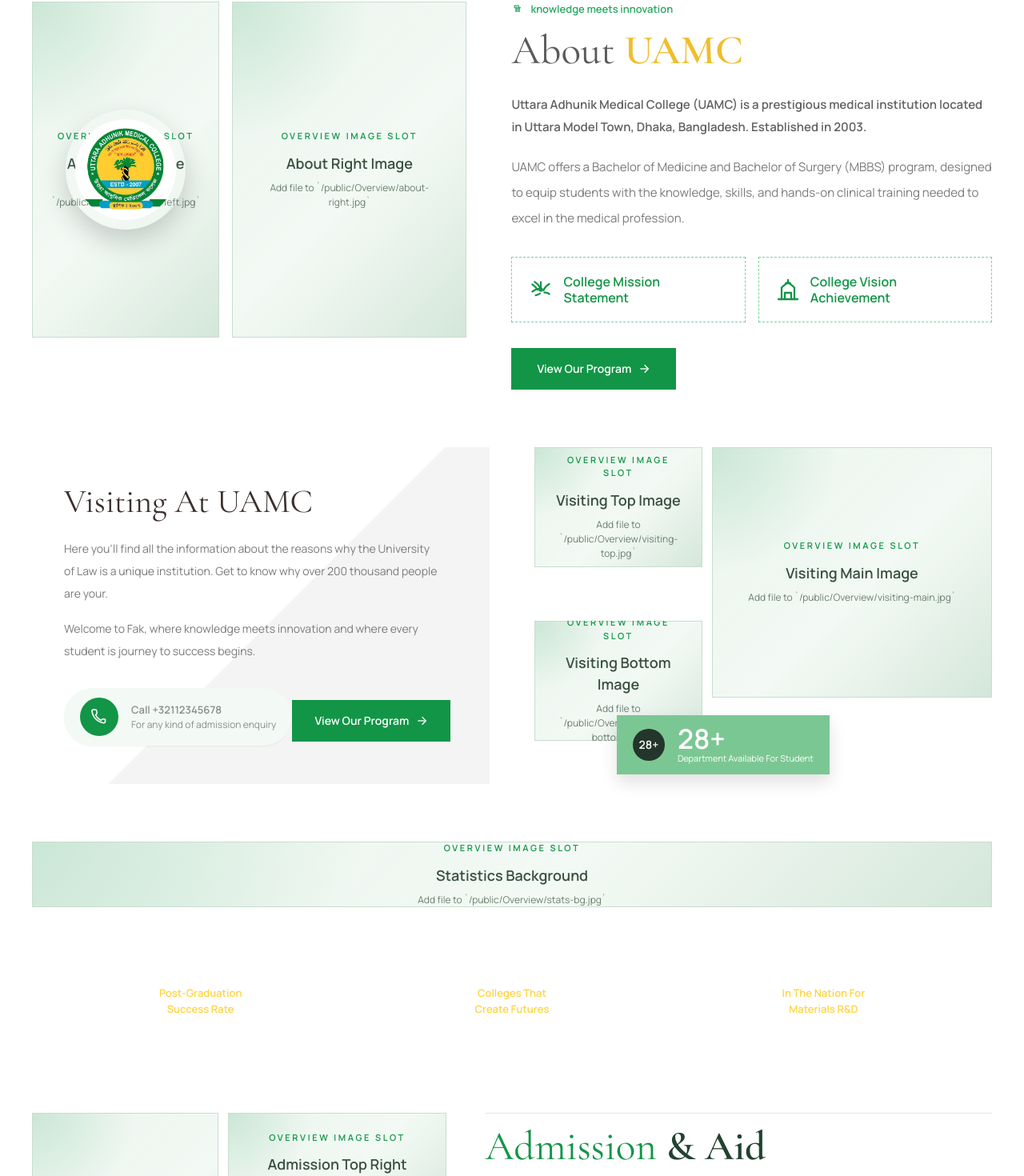
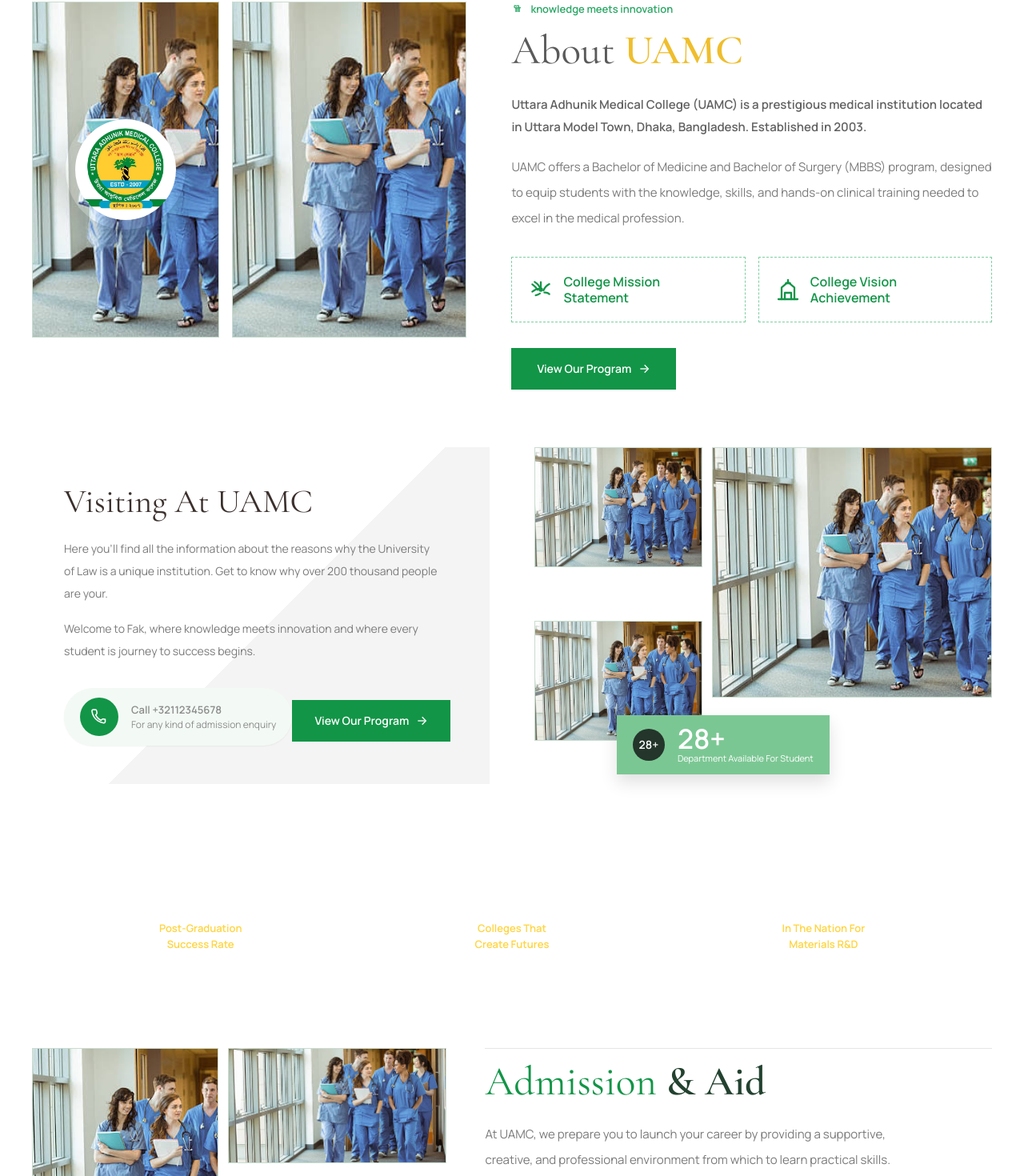
Before and after one commit to Saima535/UAMC, a Next.js app in the folder frontend/: page /about-uamc/overview in a window 1280 px wide. Shown: the part 790-2260 px from the top of the page at 80% size. Built offline with nearby package versions, Linux system fonts and the light colour scheme.

Commit message:
Updated image rendering.

```diff
--- a/frontend/app/about-uamc/history/page.tsx
+++ b/frontend/app/about-uamc/history/page.tsx
@@ -1,3 +1,4 @@
+import Image from "next/image";
 import Link from "next/link";
 import { SiteFooter } from "../../../components/site-footer";
 import { SiteHeader } from "../../../components/site-header";
@@ -29,24 +30,15 @@
 
 function PlaceholderImage({
   label,
-  filename,
   className
 }: {
   label: string;
-  filename: string;
   className?: string;
 }) {
   return (
-    <div
-      className={`relative overflow-hidden border border-dashed border-[#9ac7ac] bg-[linear-gradient(135deg,#edf5ef_0%,#dfeee3_50%,#cfe3d5_100%)] ${className ?? ""}`}
-    >
-      <div className="absolute inset-0 bg-[radial-gradient(circle_at_20%_20%,rgba(17,152,74,0.18),transparent_28%),radial-gradient(circle_at_80%_18%,rgba(242,195,58,0.12),transparent_20%),linear-gradient(135deg,rgba(255,255,255,0.55),rgba(255,255,255,0.12))]" />
+    <div className={`relative overflow-hidden bg-[#dfeee3] ${className ?? ""}`}>
+      <Image src="/History of UAMC/camp3.jpg" alt={label} fill sizes="100vw" className="object-cover" />
       <div className="absolute inset-0 border border-white/40" />
-      <div className="relative flex h-full w-full flex-col items-center justify-center px-4 text-center">
-        <p className="text-[10px] font-semibold uppercase tracking-[0.28em] text-[#157a43]">Image Slot</p>
-        <p className="mt-3 text-[15px] font-semibold text-[#355344]">{label}</p>
-        <p className="mt-2 max-w-[220px] text-[11px] leading-5 text-[#5f7466]">Add file to `/public/History of UAMC/{filename}`</p>
-      </div>
     </div>
   );
 }
@@ -85,7 +77,7 @@
                 </div>
 
                 <div className="relative hidden h-[136px] w-[136px] shrink-0 lg:block">
-                  <PlaceholderImage label="UAMC Seal" filename="history-seal.jpg" className="h-full w-full rounded-full border-0" />
+                  <PlaceholderImage label="UAMC Seal" className="h-full w-full rounded-full border-0" />
                 </div>
               </div>
             </div>
@@ -136,14 +128,14 @@
             </div>
 
             <div className="mt-10">
-              <PlaceholderImage label="History Featured Building Photo" filename="history-building.jpg" className="h-[300px] w-full" />
+              <PlaceholderImage label="History Featured Building Photo" className="h-[300px] w-full" />
             </div>
           </div>
         </section>
 
         <section className="relative overflow-hidden">
           <div className="relative h-[250px]">
-            <PlaceholderImage label="Hospital/Students Background" filename="history-stats-bg.jpg" className="absolute inset-0" />
+            <PlaceholderImage label="Hospital/Students Background" className="absolute inset-0" />
             <div className="absolute inset-0 bg-[linear-gradient(90deg,rgba(15,124,63,0.72),rgba(15,124,63,0.72))]" />
             <div className="relative mx-auto flex h-full max-w-[1440px] items-center px-6 lg:px-10">
               <div className="grid w-full grid-cols-1 gap-8 bg-[rgba(24,131,63,0.78)] px-8 py-8 text-center text-white shadow-[0_16px_40px_rgba(0,0,0,0.12)] sm:grid-cols-3">
@@ -229,7 +221,7 @@
         </section>
 
         <section className="relative overflow-hidden py-12">
-          <PlaceholderImage label="Admission Banner Background" filename="history-admission-banner.jpg" className="absolute inset-0" />
+          <PlaceholderImage label="Admission Banner Background" className="absolute inset-0" />
           <div className="absolute inset-0 bg-[linear-gradient(90deg,rgba(14,80,35,0.82),rgba(14,80,35,0.42))]" />
           <div className="relative mx-auto max-w-[1440px] px-6 lg:px-10">
             <div className="mx-auto max-w-[1200px] bg-[rgba(9,76,33,0.42)] px-8 py-10 text-center text-white backdrop-blur-[1px]">
@@ -270,7 +262,7 @@
             <div className="max-w-[360px]">
               <div className="flex items-center gap-4">
                 <div className="relative h-[58px] w-[58px] shrink-0">
-                  <PlaceholderImage label="Logo" filename="footer-logo.jpg" className="h-full w-full border-0" />
+                  <PlaceholderImage label="Logo" className="h-full w-full border-0" />
                 </div>
                 <div>
                   <p className="font-display text-[2rem] leading-none text-white">Uttara Adhunik</p>
@@ -317,7 +309,7 @@
                 ].map((post, index) => (
                   <article key={post.title} className="grid grid-cols-[84px_1fr] gap-5">
                     <div className="relative h-[84px] overflow-hidden border border-white/10 bg-white/[0.03]">
-                      <PlaceholderImage label={`Post ${index + 1}`} filename={`post-${index + 1}.jpg`} className="h-full w-full border-0" />
+                      <PlaceholderImage label={`Post ${index + 1}`} className="h-full w-full border-0" />
                     </div>
                     <div>
                       <p className="text-[14px] text-white/36">{post.date}</p>
--- a/frontend/app/about-uamc/organizational-structure/page.tsx
+++ b/frontend/app/about-uamc/organizational-structure/page.tsx
@@ -1,3 +1,4 @@
+import Image from "next/image";
 import Link from "next/link";
 import { SiteFooter } from "../../../components/site-footer";
 import { SiteHeader } from "../../../components/site-header";
@@ -15,26 +16,15 @@
 
 function PlaceholderImage({
   label,
-  filename,
   className
 }: {
   label: string;
-  filename: string;
   className?: string;
 }) {
   return (
-    <div
-      className={`relative overflow-hidden border border-dashed border-[#9ac7ac] bg-[linear-gradient(135deg,#edf5ef_0%,#dfeee3_50%,#cfe3d5_100%)] ${className ?? ""}`}
-    >
-      <div className="absolute inset-0 bg-[radial-gradient(circle_at_20%_20%,rgba(17,152,74,0.18),transparent_28%),radial-gradient(circle_at_80%_18%,rgba(242,195,58,0.12),transparent_20%),linear-gradient(135deg,rgba(255,255,255,0.55),rgba(255,255,255,0.12))]" />
+    <div className={`relative overflow-hidden bg-[#dfeee3] ${className ?? ""}`}>
+      <Image src="/Organizational Structure/camp3.jpg" alt={label} fill sizes="100vw" className="object-cover" />
       <div className="absolute inset-0 border border-white/40" />
-      <div className="relative flex h-full w-full flex-col items-center justify-center px-4 text-center">
-        <p className="text-[10px] font-semibold uppercase tracking-[0.28em] text-[#157a43]">Image Slot</p>
-        <p className="mt-3 text-[15px] font-semibold text-[#355344]">{label}</p>
-        <p className="mt-2 max-w-[220px] text-[11px] leading-5 text-[#5f7466]">
-          Add file to `/public/Organizational Structure/{filename}`
-        </p>
-      </div>
     </div>
   );
 }
@@ -75,7 +65,6 @@
                 <div className="relative hidden h-[136px] w-[136px] shrink-0 lg:block">
                   <PlaceholderImage
                     label="UAMC Seal"
-                    filename="structure-seal.jpg"
                     className="h-full w-full rounded-full border-0"
                   />
                 </div>
@@ -105,7 +94,6 @@
         <section className="relative overflow-hidden py-12">
           <PlaceholderImage
             label="Admission Banner Background"
-            filename="structure-admission-banner.jpg"
             className="absolute inset-0"
           />
           <div className="absolute inset-0 bg-[linear-gradient(90deg,rgba(14,80,35,0.82),rgba(14,80,35,0.42))]" />
@@ -148,7 +136,7 @@
             <div className="max-w-[360px]">
               <div className="flex items-center gap-4">
                 <div className="relative h-[58px] w-[58px] shrink-0">
-                  <PlaceholderImage label="Logo" filename="footer-logo.jpg" className="h-full w-full border-0" />
+                  <PlaceholderImage label="Logo" className="h-full w-full border-0" />
                 </div>
                 <div>
                   <p className="font-display text-[2rem] leading-none text-white">Uttara Adhunik</p>
@@ -197,7 +185,6 @@
                     <div className="relative h-[84px] overflow-hidden border border-white/10 bg-white/[0.03]">
                       <PlaceholderImage
                         label={`Post ${index + 1}`}
-                        filename={`post-${index + 1}.jpg`}
                         className="h-full w-full border-0"
                       />
                     </div>
--- a/frontend/app/about-uamc/overview/page.tsx
+++ b/frontend/app/about-uamc/overview/page.tsx
@@ -16,24 +16,15 @@
 
 function OverviewImagePlaceholder({
   label,
-  filename,
   className
 }: {
   label: string;
-  filename: string;
   className?: string;
 }) {
   return (
-    <div
-      className={`relative overflow-hidden bg-[linear-gradient(135deg,#d9ece0_0%,#eef7f0_55%,#d0e4d6_100%)] ${className ?? ""}`}
-    >
-      <div className="absolute inset-0 bg-[radial-gradient(circle_at_top_left,rgba(18,149,71,0.16),transparent_34%),linear-gradient(135deg,rgba(255,255,255,0.55),rgba(255,255,255,0.08))]" />
+    <div className={`relative overflow-hidden bg-[#d9ece0] ${className ?? ""}`}>
+      <Image src="/Overview/camp3.jpg" alt={label} fill sizes="100vw" className="object-cover" />
       <div className="absolute inset-0 border border-[#c9ddd0]" />
-      <div className="relative flex h-full w-full flex-col items-center justify-center px-6 text-center">
-        <p className="text-[11px] font-semibold uppercase tracking-[0.24em] text-[#129547]">Overview Image Slot</p>
-        <p className="mt-3 text-[18px] font-semibold text-[#395040]">{label}</p>
-        <p className="mt-2 text-[12px] text-[#6b7f70]">Add file to `/public/Overview/{filename}`</p>
-      </div>
     </div>
   );
 }
@@ -148,14 +139,14 @@
         <section className="mx-auto grid max-w-[1440px] gap-14 px-6 py-8 lg:grid-cols-[0.95fr_1.05fr] lg:px-10">
           <div className="grid gap-4 sm:grid-cols-[0.8fr_1fr]">
             <div className="relative h-[420px] overflow-hidden">
-              <OverviewImagePlaceholder label="About Left Image" filename="about-left.jpg" className="h-full" />
+              <OverviewImagePlaceholder label="About Left Image" className="h-full" />
               <div className="absolute left-1/2 top-1/2 h-[150px] w-[150px] -translate-x-1/2 -translate-y-1/2 rounded-full bg-white/5 p-3 shadow-[0_14px_32px_rgba(16,32,24,0.2)]">
                 <div className="relative h-full w-full">
                   <Image src="/images/logo2.jpg" alt="UAMC seal" fill sizes="150px" className="rounded-full object-cover" />
                 </div>
               </div>
             </div>
-            <OverviewImagePlaceholder label="About Right Image" filename="about-right.jpg" className="h-[420px]" />
+            <OverviewImagePlaceholder label="About Right Image" className="h-[420px]" />
           </div>
 
           <div className="max-w-[640px]">
@@ -229,10 +220,10 @@
 
           <div className="relative grid gap-3 sm:grid-cols-[0.75fr_1.25fr]">
             <div className="grid gap-3">
-              <OverviewImagePlaceholder label="Visiting Top Image" filename="visiting-top.jpg" className="h-[150px]" />
-              <OverviewImagePlaceholder label="Visiting Bottom Image" filename="visiting-bottom.jpg" className="h-[150px]" />
+              <OverviewImagePlaceholder label="Visiting Top Image" className="h-[150px]" />
+              <OverviewImagePlaceholder label="Visiting Bottom Image" className="h-[150px]" />
             </div>
-            <OverviewImagePlaceholder label="Visiting Main Image" filename="visiting-main.jpg" className="h-[313px]" />
+            <OverviewImagePlaceholder label="Visiting Main Image" className="h-[313px]" />
             <div className="absolute bottom-3 left-[18%] z-10 flex items-center gap-4 bg-[#7bc793] px-5 py-3 text-white shadow-[0_10px_20px_rgba(0,0,0,0.12)]">
               <div className="grid h-10 w-10 place-items-center rounded-full bg-[#24352b] text-sm font-semibold">28+</div>
               <div>
@@ -245,7 +236,7 @@
 
         <section className="mx-auto max-w-[1440px] px-6 py-8 lg:px-10">
           <div className="relative overflow-hidden">
-            <OverviewImagePlaceholder label="Statistics Background" filename="stats-bg.jpg" className="absolute inset-0" />
+            <OverviewImagePlaceholder label="Statistics Background" className="absolute inset-0" />
             <div className="absolute inset-0 bg-[#0f7c3f]/78" />
             <div className="relative grid gap-8 px-8 py-10 text-center text-white sm:grid-cols-3">
               <div>
@@ -278,10 +269,10 @@
 
         <section className="mx-auto grid max-w-[1440px] gap-12 px-6 py-12 lg:grid-cols-[0.9fr_1.1fr] lg:px-10">
           <div className="grid gap-3 sm:grid-cols-[0.85fr_1fr]">
-            <OverviewImagePlaceholder label="Admission Left Image" filename="admission-left.jpg" className="h-[300px]" />
+            <OverviewImagePlaceholder label="Admission Left Image" className="h-[300px]" />
             <div className="grid gap-3">
-              <OverviewImagePlaceholder label="Admission Top Right" filename="admission-top-right.jpg" className="h-[144px]" />
-              <OverviewImagePlaceholder label="Admission Bottom Right" filename="admission-bottom-right.jpg" className="h-[144px]" />
+              <OverviewImagePlaceholder label="Admission Top Right" className="h-[144px]" />
+              <OverviewImagePlaceholder label="Admission Bottom Right" className="h-[144px]" />
             </div>
           </div>
 
@@ -326,8 +317,8 @@
           <div className="relative flex items-center justify-center">
             <div className="absolute right-0 top-[18px] h-[230px] w-[320px] bg-[#cfe4f4]" />
             <div className="relative z-10 flex items-end gap-6">
-              <OverviewImagePlaceholder label="Sustainability Main Image" filename="sustainability-main.jpg" className="h-[320px] w-[220px] shadow-[0_18px_32px_rgba(16,32,24,0.14)]" />
-              <OverviewImagePlaceholder label="Sustainability Side Image" filename="sustainability-side.jpg" className="h-[260px] w-[180px] shadow-[0_18px_32px_rgba(16,32,24,0.14)]" />
+              <OverviewImagePlaceholder label="Sustainability Main Image" className="h-[320px] w-[220px] shadow-[0_18px_32px_rgba(16,32,24,0.14)]" />
+              <OverviewImagePlaceholder label="Sustainability Side Image" className="h-[260px] w-[180px] shadow-[0_18px_32px_rgba(16,32,24,0.14)]" />
             </div>
           </div>
         </section>
@@ -365,13 +356,13 @@
                 </button>
               </div>
 
-              <OverviewImagePlaceholder label="Principal Image" filename="principal.jpg" className="h-[420px]" />
+              <OverviewImagePlaceholder label="Principal Image" className="h-[420px]" />
             </div>
           </div>
         </section>
 
         <section className="relative overflow-hidden">
-          <OverviewImagePlaceholder label="Admission Banner Background" filename="admission-banner.jpg" className="absolute inset-0" />
+          <OverviewImagePlaceholder label="Admission Banner Background" className="absolute inset-0" />
           <div className="absolute inset-0 bg-[#0f6a34]/80" />
           <div className="relative mx-auto max-w-[1440px] px-6 py-20 lg:px-10">
             <div className="mx-auto max-w-[1200px] bg-[rgba(8,68,33,0.46)] px-8 py-10 text-center text-white backdrop-blur-[1px]">
@@ -410,7 +401,6 @@
                   <div className="flex items-center gap-3">
                     <OverviewImagePlaceholder
                       label={`Feedback ${index + 1}`}
-                      filename={item.filename}
                       className="h-10 w-10 rounded-full"
                     />
                     <div>
--- a/frontend/app/admission/forms/page.tsx
+++ b/frontend/app/admission/forms/page.tsx
@@ -100,7 +100,7 @@
           <div className="mb-8 overflow-hidden rounded-[8px] border border-[#dfeae0] bg-[#edf5ef]">
             <div className="relative h-[100px] w-full">
               <Image
-                src="/images/campus1.jpg"
+                src="/images/camp1.jpg"
                 alt="Admission forms banner"
                 fill
                 sizes="100vw"
--- a/frontend/app/admission/papers/page.tsx
+++ b/frontend/app/admission/papers/page.tsx
@@ -101,7 +101,7 @@
 
           <div className="mt-6 overflow-hidden rounded-[12px] border border-[#dfeae0] bg-[#edf5ef]">
             <div className="relative h-[120px] w-full sm:h-[150px]">
-              <Image src="/images/campus1.jpg" alt="Admission banner" fill sizes="100vw" className="object-cover" />
+              <Image src="/images/camp1.jpg" alt="Admission banner" fill sizes="100vw" className="object-cover" />
             </div>
           </div>
 
```
